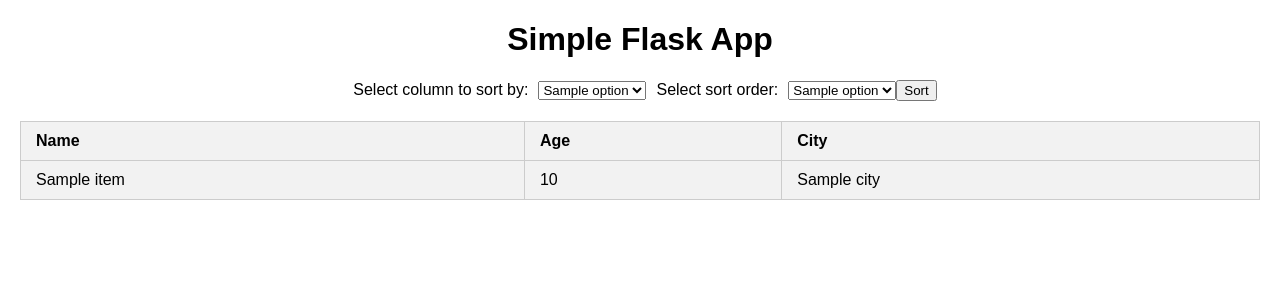
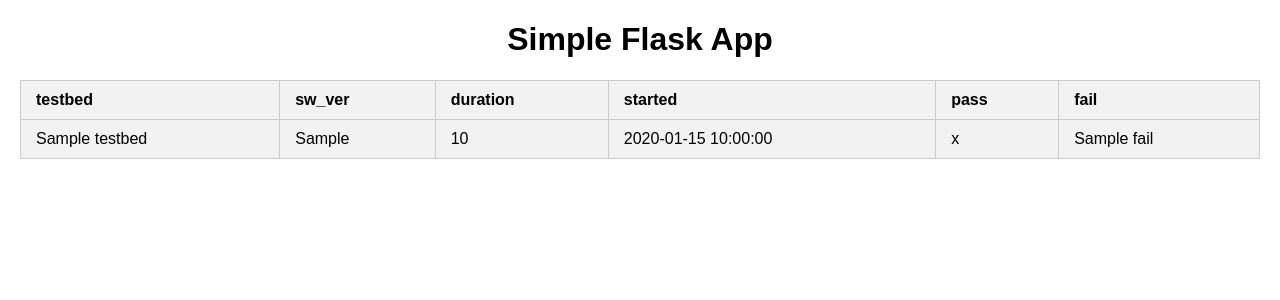
Before and after one commit to sfsharon/canary, a Flask app: template tate/templates/index.html in a window 1280 px wide. Shown: the top 300 px of the page. Run offline with Flask 3, Linux system fonts and the light colour scheme; the template is opened without the code that fills it: most values are stand-ins (such as "Sample title", 1, 10 or a date in 2020).

Commit message:
Update table from live MySql Tate database query results. Fixed query only. TODO - Add input boxes to create dynamic table

```diff
--- a/tate/app.py
+++ b/tate/app.py
@@ -2,82 +2,69 @@
 FLask implementation for querying the Tate database.
 Using raw ssh command because paramiko and pymysql cannot support the old ssh authentication on MySql "server cmp-dt-srv2"
 """
+from flask import Flask, render_template
 
-# ------------------------------------------------------------------------------------------
-# Iteration #1: Trivial App
+import logging
+logging.basicConfig(
+                    format='%(asctime)s.%(msecs)03d [%(filename)s line %(lineno)d] %(levelname)-8s %(message)s',
+                    level=logging.INFO,
+                    datefmt='%H:%M:%S')
 
-# from flask import Flask
+# ***************************************************************************************
+# Helper functions
+# ***************************************************************************************
+def _run_local_shell_cmd(cmd_string) :
+    """
+    Run local shell command
+    """
+    import subprocess
 
-# import logging
-# logging.basicConfig(
-#                     format='%(asctime)s.%(msecs)03d [%(filename)s line %(lineno)d] %(levelname)-8s %(message)s',
-#                     level=logging.INFO,
-#                     datefmt='%H:%M:%S')
+    logging.info(f"Running command: {cmd_string}")
+    result = subprocess.run(cmd_string, shell=True, stdout=subprocess.PIPE, stderr=subprocess.PIPE)
+    rc = result.returncode
+    output = result.stdout.decode()
+    logging.debug(f"Return code: {rc}, Output:\n------------------------------------------------------------------------------------\n {output}")
 
-# def run_local_shell_cmd(cmd_string) :
-#     """
-#     Run local shell command
-#     """
-#     import subprocess
+    return rc, output
 
-#     logging.info(f"Running command: {cmd_string}")
-#     result = subprocess.run(cmd_string, shell=True, stdout=subprocess.PIPE, stderr=subprocess.PIPE)
-#     rc = result.returncode
-#     output = result.stdout.decode()
-#     logging.info(f"Return code: {rc}, Output:\n------------------------------------------------------------------------------------\n {output}")
+from typing import Dict, List
+def _mysql_output_to_map(input : str) -> List[Dict [str, str]] :
+    """
+    Translate the string received from MySql to a map of {key:value}.
+    The keys are the first line received from MySql. each line is separated by '\n',
+    and each entry is separatred by '\t'.
+    Hidden assumption is that the number of key values is the same for the number of columns in each entry.
+    """
+    lines = input.split('\n')
+    keys = lines[0].split('\t')
+    table_lines = lines[1:]
+    output = []
+    for line in table_lines :
+        entry = {}
+        col_values = line.split('\t')
+        for index, val in enumerate(col_values):
+            entry[keys[index]] = val
+        output.append(entry)
+    return output
 
-#     return rc, output
 
-# app = Flask(__name__)
-
-# DEV_MACHINE_IP   = 'localhost'
-# MYSQL_MACHINE_IP = '192.168.20.53'
-
-# @app.route('/')
-# def hello_world():
-#     query = "select  testbed,sw_ver,duration,started,pass,fail from jobs where testbed is not null limit 10;"
-#     cmd = f"ssh -o KexAlgorithms=diffie-hellman-group14-sha1 root@{MYSQL_MACHINE_IP} 'mysql -D tate -e \"{query}\"'"
-#     rc, output = run_local_shell_cmd(cmd)
-#     return output
-
-# if __name__ == '__main__':
-#     # Run the Flask app
-#     app.run(host=DEV_MACHINE_IP, port=5000)
-
-# ------------------------------------------------------------------------------------------
-
-# Iteration #2: App with HTML table
-from flask import Flask, render_template, request
+# ***************************************************************************************
+# Main Application
+# ***************************************************************************************
+DEV_MACHINE_IP   = 'localhost'
+MYSQL_MACHINE_IP = '192.168.20.53'
 
 app = Flask(__name__)
 
-# Sample data for the table
-data = [
-    {"Name": "John", "Age": 30, "City": "New York"},
-    {"Name": "Jane", "Age": 25, "City": "Los Angeles"},
-    {"Name": "Bob", "Age": 22, "City": "Chicago"},
-    {"Name": "Alice", "Age": 28, "City": "San Francisco"},
-]
-
-
 @app.route("/", methods=["GET", "POST"])
 def index():
-    options1 = ["Name", "Age", "City"]
-    options2 = ["Ascending", "Descending"]
-
-    if request.method == "POST":
-        # Get selected options from the combo boxes
-        selected_option1 = request.form.get("option1")
-        selected_option2 = request.form.get("option2")
-
-        # Sort the data based on the selected options
-        data.sort(key=lambda x: x[selected_option1], reverse=selected_option2 == "Descending")
-
-    return render_template("index.html", data=data, options1=options1, options2=options2)
-
-from typing import Dict
-def _mysql_output_to_map(input : str) -> Dict [str, str] :
-    return {'me':'you'}
+    query = "select  testbed,sw_ver,duration,started,pass,fail from jobs where testbed is not null limit 5;"
+    cmd = f"ssh -o KexAlgorithms=diffie-hellman-group14-sha1 root@{MYSQL_MACHINE_IP} 'mysql -D tate -e \"{query}\"'"
+    rc, output_mysql = _run_local_shell_cmd(cmd)
+    assert (rc == 0), f"Got rc {rc}"
+    data_parsed = _mysql_output_to_map(output_mysql)
+    output = render_template("index.html", data=data_parsed)
+    return output
 
 if __name__ == "__main__":
     """
@@ -92,9 +79,4 @@
         REG1-pc45	NULL	608	     2010-11-20 13:27:25	3	 0
     """
     # Operation program
-    # app.run(debug=True)
-
-    # Debug
-    sample = 'testbed\tsw_ver\tduration\tstarted\tpass\tfail\nREG1-pc45\tNULL\t900\t2010-11-20 12:52:07\t2\t0\nREG1-pc45\tNULL\t0\t2010-11-20 13:14:00\t0\t0\nREG1-pc45\tNULL\t608\t2010-11-20 13:27:25\t3\t0\nREG2-pc46\tNULL\t625\t2010-11-20 13:27:26\t3\t0\nREG3-pc47\tNULL\t710\t2010-11-20 13:27:27\t3\t0\nREG4-pc13\tNULL\t615\t2010-11-20 13:27:28\t3\t0\nREG1-pc45\tNULL\t652\t2010-11-20 14:00:13\t3\t0\nREG1-pc45\tNULL\t657\t2010-11-20 14:19:16\t3\t0\nREG2-pc46\tNULL\t642\t2010-11-20 14:19:37\t3\t0\nREG3-pc47\tNULL\t725\t2010-11-20 14:19:48\t3\t0\n'
-    table = _mysql_output_to_map(sample)
-    print (table)
+    app.run(debug=False)
--- a/tate/templates/index.html
+++ b/tate/templates/index.html
@@ -50,33 +50,23 @@
 </head>
 <body>
     <h1>Simple Flask App</h1>
-    <form method="post">
-        <label for="option1">Select column to sort by:</label>
-        <select id="option1" name="option1">
-            {% for option in options1 %}
-                <option value="{{ option }}">{{ option }}</option>
-            {% endfor %}
-        </select>
-        <label for="option2">Select sort order:</label>
-        <select id="option2" name="option2">
-            {% for option in options2 %}
-                <option value="{{ option }}">{{ option }}</option>
-            {% endfor %}
-        </select>
-        <button type="submit">Sort</button>
-    </form>
-
     <table>
         <tr>
-            <th>Name</th>
-            <th>Age</th>
-            <th>City</th>
+            <th>testbed</th>
+            <th>sw_ver</th>
+            <th>duration</th>
+            <th>started</th>
+            <th>pass</th>
+            <th>fail</th>
         </tr>
         {% for item in data %}
             <tr>
-                <td>{{ item["Name"] }}</td>
-                <td>{{ item["Age"] }}</td>
-                <td>{{ item["City"] }}</td>
+                <td>{{ item["testbed"] }}</td>
+                <td>{{ item["sw_ver"] }}</td>
+                <td>{{ item["duration"] }}</td>
+                <td>{{ item["started"] }}</td>
+                <td>{{ item["pass"] }}</td>
+                <td>{{ item["fail"] }}</td>
             </tr>
         {% endfor %}
     </table>
```
